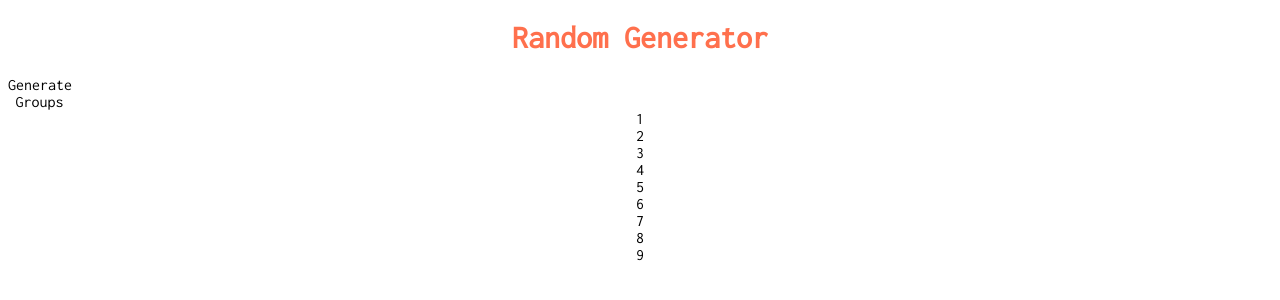
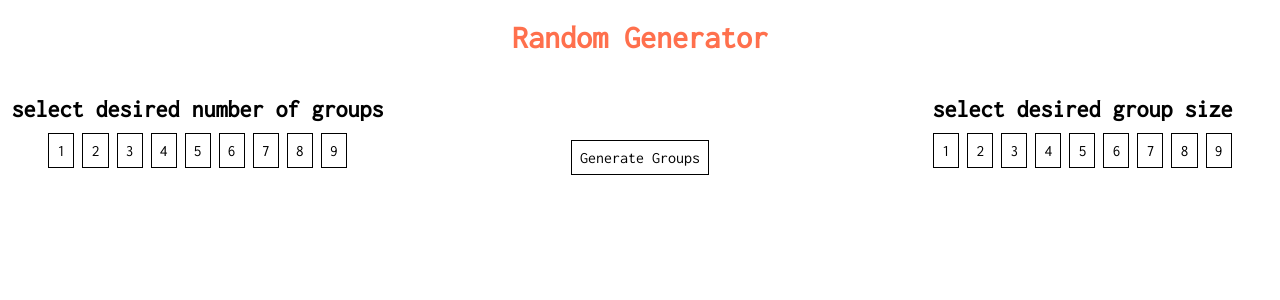
Before and after one commit to marywhite/random_generator, a plain HTML site: page index.html in a window 1280 px wide. Drawn offline with Linux system fonts and the light colour scheme.

Commit message:
size and gorup buttons

```diff
--- a/app.js
+++ b/app.js
@@ -16,8 +16,6 @@ APP.randomNumber = function randomNumber(min, max) {
 var NumberClassGroups = function(numGroups, namesArray) {
 	this.numGroups = numGroups,
 	this.classNames = namesArray
-	// this.baseGroupSize = Math.floor(this.classNames.length / this.numGroups),
-	// this.extras = this.classNames.length % this.numGroups
 };
 
 //set base group size and extras for number numberClassGroups
@@ -69,12 +67,16 @@ SizeClassGroups.prototype.getGroupNumber = function () {
 
 $(document).ready(function (){
 	$(".groupButton").click(function(){
-		$('.groupButton.selected').removeClass('selected');
+		$('.selected').removeClass('selected');
+		$(this).addClass('selected');
+	});
+	$(".sizeButton").click(function(){
+		$('.selected').removeClass('selected');
 		$(this).addClass('selected');
 	});
 
 	$("#generate").click(function(){
-		$(".classgroup").remove();
+		$(".container").remove();
 		var numGroups = ($(".groupButton.selected").text());
 		var classGroups = new NumberClassGroups(numGroups, APP.ids.classNames);
 		classGroups.organizeGroups();
@@ -82,11 +84,10 @@ $(document).ready(function (){
 		classGroups.generateGroups();
 		var nameId = 0;
 		for ( var i = 0; i < classGroups.numGroups; i++){
-			$("body").append("<div class=classgroup> <ul id ='group" + (i+1) + "'>Group "  + (i+1) + "</ul></div>");
+			$(".listArea").append("<div class=container> <ul id ='group" + (i+1) + "'>Group "  + (i+1) + "</ul></div>");
 			for (var j = 0; j < classGroups["group" + (i+1)].length; j++){
-				var omg = (classGroups["group" + (i+1)][j]);
 				nameId++;
-				$("<li id='name" + nameId + "'>"  + (omg) + "</li>").appendTo("#group"+(i+1)).hide();
+				$("<li id='name" + nameId + "'>"  + classGroups["group" + (i+1)][j] + "</li>").appendTo("#group"+(i+1)).hide();
 				$("#name"+nameId).delay(nameId * 500).slideDown("slow");
 			}
 		}
--- a/index.html
+++ b/index.html
@@ -12,7 +12,8 @@
 
 	<body>
 		<h1>Random Generator</h1>
-		<div id="generate">Generate Groups</div>
+		<div class=numbers>
+			<h2>select desired number of groups</h2>
 		<div class=groupButton id="one">1</div>
 		<div class=groupButton id="two">2</div>
 		<div class=groupButton id="three">3</div>
@@ -22,5 +23,20 @@
 		<div class=groupButton id="seven">7</div>
 		<div class=groupButton id="eight">8</div>
 		<div class=groupButton id="nine">9</div>
+		</div>
+		<div id="generate">Generate Groups</div>
+		<div class=sizes>
+		<h2>select desired group size</h2>
+		<div class=sizeButton id="one">1</div>
+		<div class=sizeButton id="two">2</div>
+		<div class=sizeButton id="three">3</div>
+		<div class=sizeButton id="four">4</div>
+		<div class=sizeButton id="five">5</div>
+		<div class=sizeButton id="six">6</div>
+		<div class=sizeButton id="seven">7</div>
+		<div class=sizeButton id="eight">8</div>
+		<div class=sizeButton id="nine">9</div>
+	</div>
+	<div class = "listArea"></div>
 	</body>
 </html>
--- a/stylesheet.css
+++ b/stylesheet.css
@@ -11,17 +11,43 @@ h1:hover {
 	color: #DDDDDD;
 }
 
-#generate {
-	width: 5%;
-	border-style: 1px solid black;
-}
 
 ul {
 	list-style-type: none;
 	position: fixed;
 }
 
-.classgroup {
+.container {
 	display: inline-block;
 	width: 10%;
 }
+
+.selected {
+	background-color: yellow;
+}
+
+#generate {
+	border: thin solid black;
+	display: inline-block;
+	padding: .5em;
+	margin: 4em 0;
+}
+
+.numbers {
+	float: left;
+	width: 30%;
+	display: inline-block;
+}
+
+.sizes {
+	float: right;
+	width: 30%;
+	display: inline-block;
+}
+
+.groupButton, .sizeButton {
+	width: 1em;
+	border: thin solid black;
+	display: inline;
+	padding: .5em;
+}
```
